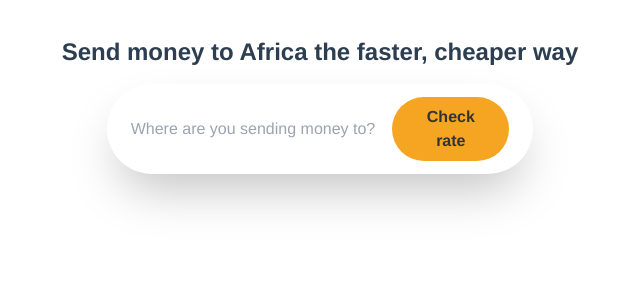
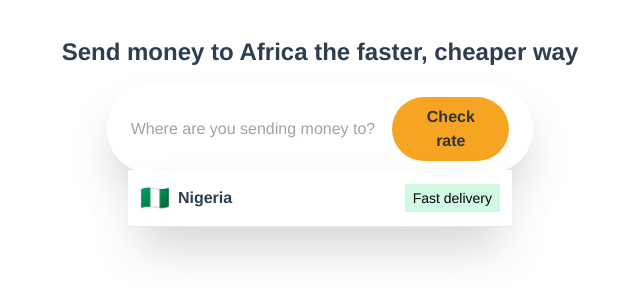
Before and after one commit to ejirocodes/remittance-app, a Vue app: page / in a window 1280 px wide. Shown: the top 300 px of the page, without its empty margins (320-960 px from the left). Built offline with nearby package versions, Linux system fonts and the light colour scheme.

Commit message:
country dropdown UI

```diff
--- /dev/null
+++ b/src/components/CountryDropdown.vue
@@ -0,0 +1,63 @@
+<template>
+  <div
+    class="
+      z-10
+      -mt-1
+      bg-white
+      shadow-2xl
+      inline-flex
+      items-center
+      justify-center
+    "
+  >
+    <ul class="">
+      <li
+        v-for="country in countries"
+        :key="country.name"
+        class="
+          inline-flex
+          items-center
+          justify-between
+          p-3
+          w-[24rem]
+          border-b border-solid border-gray-200
+        "
+      >
+        <div class="flex items-center">
+          <span class="inline-block mr-2 text-2xl">{{ country.flag }}</span>
+          <span class="country-picker_option_text">
+            <strong>{{ country.name }}</strong>
+          </span>
+        </div>
+        <span
+          class="bg-green-100 inline-block px-2 py-1 text-sm text-black"
+          v-show="country.fastDelivery"
+          >Fast delivery</span
+        >
+      </li>
+    </ul>
+  </div>
+</template>
+
+<script lang="ts">
+import { defineComponent, ref } from "vue";
+
+export default defineComponent({
+  setup() {
+    const countries = ref([
+      {
+        name: "Nigeria",
+        code: "NGN",
+        flag: "🇳🇬",
+        url: "send-money-to-nigeria",
+        fastDelivery: true,
+      },
+    ]);
+
+    return { countries };
+  },
+});
+</script>
+
+<style scoped>
+</style>
--- a/src/components/HelloWorld.vue
+++ /dev/null
@@ -1,61 +0,0 @@
-<template>
-  <div class="hello">
-    <h1>{{ msg }}</h1>
-    <p>
-      For a guide and recipes on how to configure / customize this project,<br>
-      check out the
-      <a href="https://cli.vuejs.org" target="_blank" rel="noopener">vue-cli documentation</a>.
-    </p>
-    <h3>Installed CLI Plugins</h3>
-    <ul>
-      <li><a href="https://github.com/vuejs/vue-cli/tree/dev/packages/%40vue/cli-plugin-babel" target="_blank" rel="noopener">babel</a></li>
-      <li><a href="https://github.com/vuejs/vue-cli/tree/dev/packages/%40vue/cli-plugin-router" target="_blank" rel="noopener">router</a></li>
-      <li><a href="https://github.com/vuejs/vue-cli/tree/dev/packages/%40vue/cli-plugin-typescript" target="_blank" rel="noopener">typescript</a></li>
-    </ul>
-    <h3>Essential Links</h3>
-    <ul>
-      <li><a href="https://vuejs.org" target="_blank" rel="noopener">Core Docs</a></li>
-      <li><a href="https://forum.vuejs.org" target="_blank" rel="noopener">Forum</a></li>
-      <li><a href="https://chat.vuejs.org" target="_blank" rel="noopener">Community Chat</a></li>
-      <li><a href="https://twitter.com/vuejs" target="_blank" rel="noopener">Twitter</a></li>
-      <li><a href="https://news.vuejs.org" target="_blank" rel="noopener">News</a></li>
-    </ul>
-    <h3>Ecosystem</h3>
-    <ul>
-      <li><a href="https://router.vuejs.org" target="_blank" rel="noopener">vue-router</a></li>
-      <li><a href="https://vuex.vuejs.org" target="_blank" rel="noopener">vuex</a></li>
-      <li><a href="https://github.com/vuejs/vue-devtools#vue-devtools" target="_blank" rel="noopener">vue-devtools</a></li>
-      <li><a href="https://vue-loader.vuejs.org" target="_blank" rel="noopener">vue-loader</a></li>
-      <li><a href="https://github.com/vuejs/awesome-vue" target="_blank" rel="noopener">awesome-vue</a></li>
-    </ul>
-  </div>
-</template>
-
-<script lang="ts">
-import { defineComponent } from 'vue';
-
-export default defineComponent({
-  name: 'HelloWorld',
-  props: {
-    msg: String,
-  },
-});
-</script>
-
-<!-- Add "scoped" attribute to limit CSS to this component only -->
-<style scoped>
-h3 {
-  margin: 40px 0 0;
-}
-ul {
-  list-style-type: none;
-  padding: 0;
-}
-li {
-  display: inline-block;
-  margin: 0 10px;
-}
-a {
-  color: #42b983;
-}
-</style>
--- a/src/components/SearchForm.vue
+++ b/src/components/SearchForm.vue
@@ -7,16 +7,20 @@
           placeholder="Where are you sending money to?"
           class="bg-transparent w-full outline-none border-0"
         />
-        <button class="bg-pri text-dark w-2/5 rounded-full font-bold px-5 py-2">Check rate</button>
+        <button class="bg-pri text-dark w-2/5 rounded-full font-bold px-5 py-2 hover:bg-sec transition-all">Check rate</button>
       </div>
     </div>
+    <CountryDropdown />
   </div>
 </template>
 
 <script lang="ts">
 import { defineComponent } from "vue";
-
+import CountryDropdown from "@/components/CountryDropdown.vue";
 export default defineComponent({
+  components: {
+    CountryDropdown
+  },
   setup() {
     return {};
   },
--- a/src/router/index.ts
+++ b/src/router/index.ts
@@ -7,14 +7,14 @@ const routes: Array<RouteRecordRaw> = [
     name: 'Home',
     component: Home
   },
-  {
-    path: '/about',
-    name: 'About',
-    // route level code-splitting
-    // this generates a separate chunk (about.[hash].js) for this route
-    // which is lazy-loaded when the route is visited.
-    component: () => import(/* webpackChunkName: "about" */ '../views/About.vue')
-  }
+  // {
+  //   path: '/about',
+  //   name: 'About',
+  //   // route level code-splitting
+  //   // this generates a separate chunk (about.[hash].js) for this route
+  //   // which is lazy-loaded when the route is visited.
+  //   component: () => import(/* webpackChunkName: "about" */ '../views/About.vue')
+  // }
 ]
 
 const router = createRouter({
--- a/src/views/About.vue
+++ /dev/null
@@ -1,5 +0,0 @@
-<template>
-  <div class="about">
-    <h1>This is an about page</h1>
-  </div>
-</template>
```
